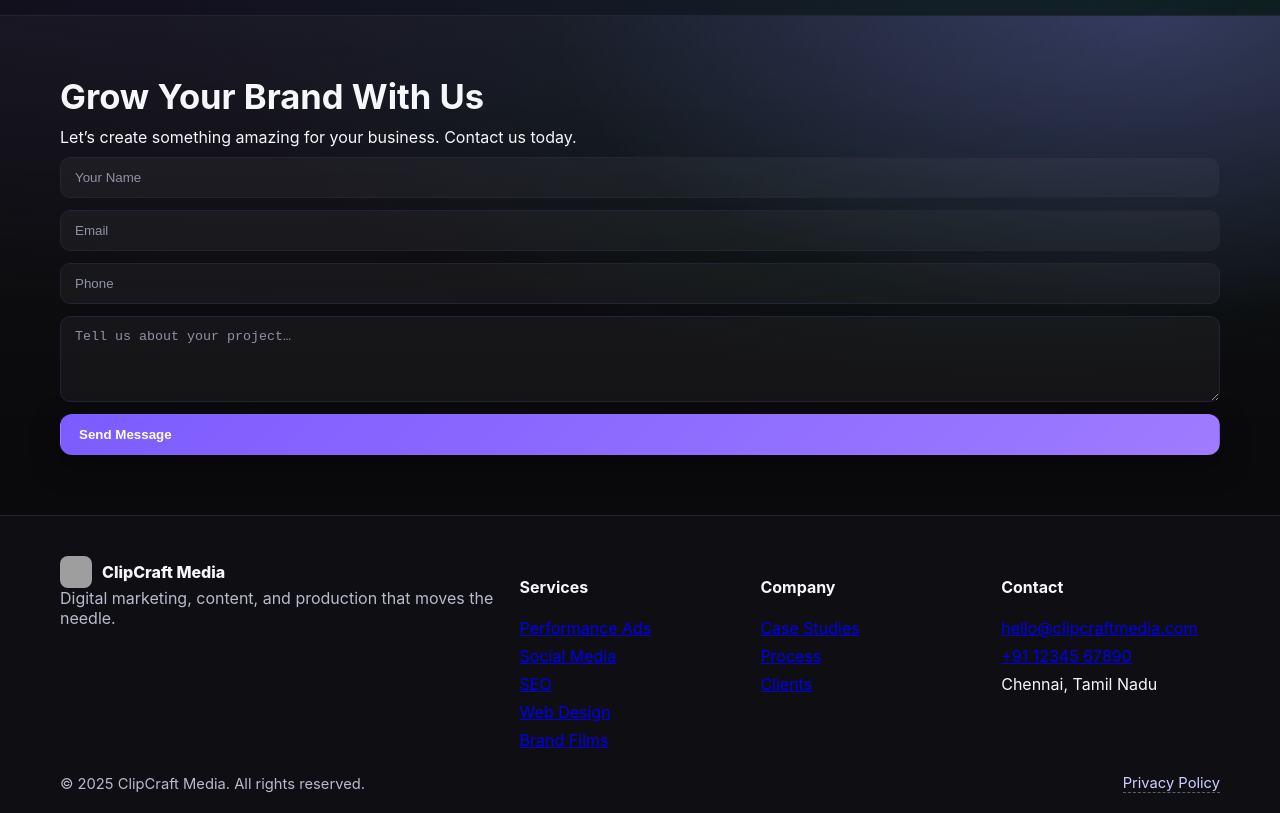
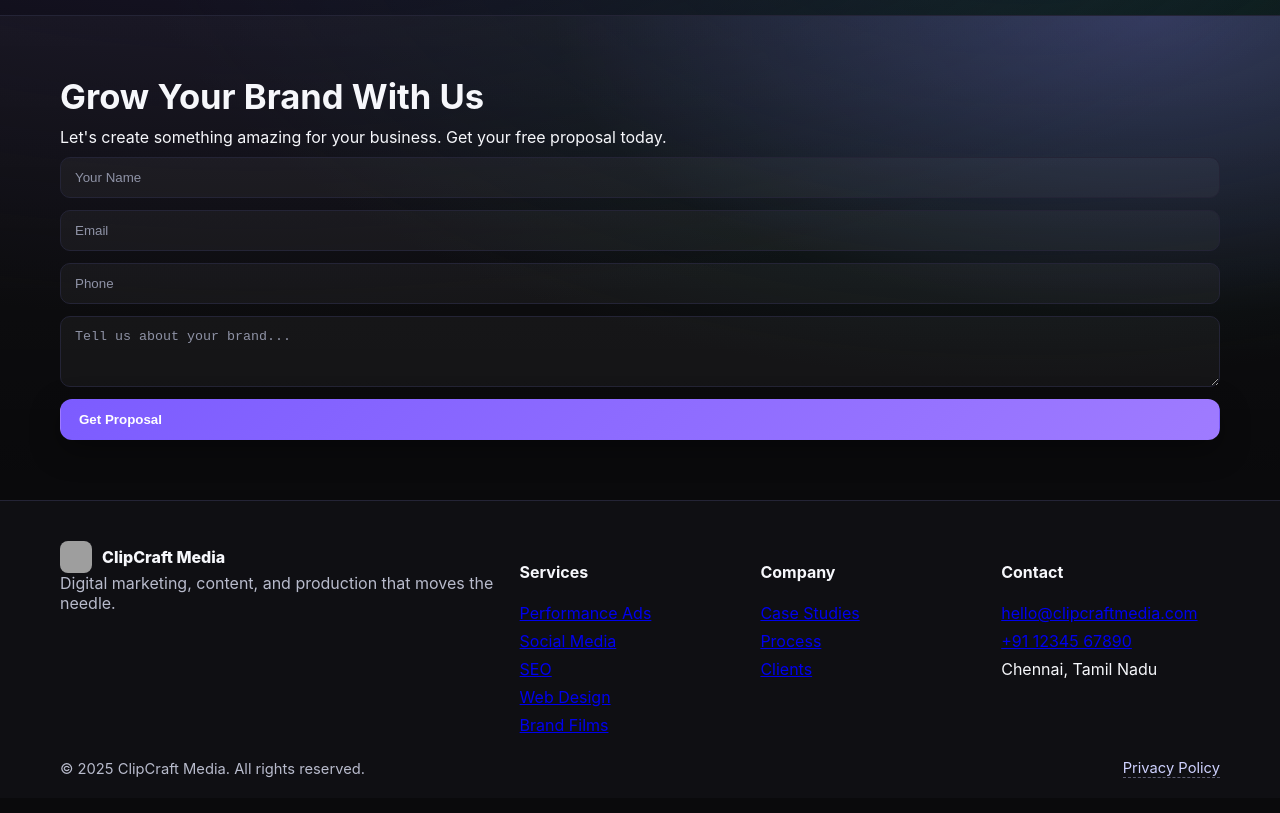
Before and after one commit to mroshan2003/clipcraft-media-website, a React (Vite) app: page / in a window 1280 px wide. Shown: the part 3400-4213 px from the top of the page. Built offline with nearby package versions, Linux system fonts and the light colour scheme; grey boxes are pictures that could not be loaded.

Commit message:
db Update

```diff
--- a/src/components/CTA.jsx
+++ b/src/components/CTA.jsx
@@ -1,112 +1,36 @@
-import React, { useState } from "react";
-
 export default function CTA() {
-  const [form, setForm] = useState({
-    name: "",
-    email: "",
-    phone: "",
-    message: "",
-  });
-
-  const [loading, setLoading] = useState(false);
-  const [status, setStatus] = useState(null);
-
-  function onChange(e) {
-    setForm({ ...form, [e.target.name]: e.target.value });
-  }
-
-  async function onSubmit(e) {
-    e.preventDefault();
-    setLoading(true);
-    setStatus(null);
-
-    try {
-      const res = await fetch("/.netlify/functions/submit", {
-        method: "POST",
-        body: JSON.stringify(form),
-      });
-
-      const data = await res.json();
-
-      if (data.success) {
-        setStatus({ type: "success", text: "Message sent successfully! We will contact you soon." });
-
-        setForm({
-          name: "",
-          email: "",
-          phone: "",
-          message: "",
-        });
-      } else {
-        setStatus({ type: "error", text: "Something went wrong, try again later." });
-      }
-    } catch (error) {
-      setStatus({ type: "error", text: "Server error. Try again later." });
-    }
-
-    setLoading(false);
-  }
-
   return (
     <section className="cta section" id="contact">
       <div className="container">
         <div className="cta__content">
           <h2 className="cta__title">Grow Your Brand With Us</h2>
           <p className="cta__text">
-            Let’s create something amazing for your business. Contact us today.
+            Let's create something amazing for your business. Get your free proposal today.
           </p>
 
-          <form onSubmit={onSubmit} className="form">
-            <input
-              type="text"
-              name="name"
-              placeholder="Your Name"
-              required
-              value={form.name}
-              onChange={onChange}
-            />
+          <form
+            name="contact"
+            method="POST"
+            data-netlify="true"
+            netlify-honeypot="bot-field"
+            className="form"
+          >
+            <input type="hidden" name="form-name" value="contact" />
+            <p hidden>
+              <label>Don’t fill this out: <input name="bot-field" /></label>
+            </p>
 
-            <input
-              type="email"
-              name="email"
-              placeholder="Email"
-              required
-              value={form.email}
-              onChange={onChange}
-            />
-
-            <input
-              type="text"
-              name="phone"
-              placeholder="Phone"
-              value={form.phone}
-              onChange={onChange}
-            />
-
+            <input type="text" name="name" placeholder="Your Name" required />
+            <input type="email" name="email" placeholder="Email" required />
+            <input type="text" name="phone" placeholder="Phone" />
             <textarea
               name="message"
-              placeholder="Tell us about your project…"
-              rows="4"
+              placeholder="Tell us about your brand..."
+              rows="3"
               required
-              value={form.message}
-              onChange={onChange}
             />
-
-            <button className="btn btn--primary" type="submit" disabled={loading}>
-              {loading ? "Sending..." : "Send Message"}
-            </button>
+            <button className="btn btn--primary" type="submit">Get Proposal</button>
           </form>
-
-          {status && (
-            <p
-              style={{
-                marginTop: "10px",
-                color: status.type === "success" ? "green" : "red",
-              }}
-            >
-              {status.text}
-            </p>
-          )}
         </div>
       </div>
     </section>
```
Also changed, not shown: 1 other file (tests, documents, lock files or other folders).
